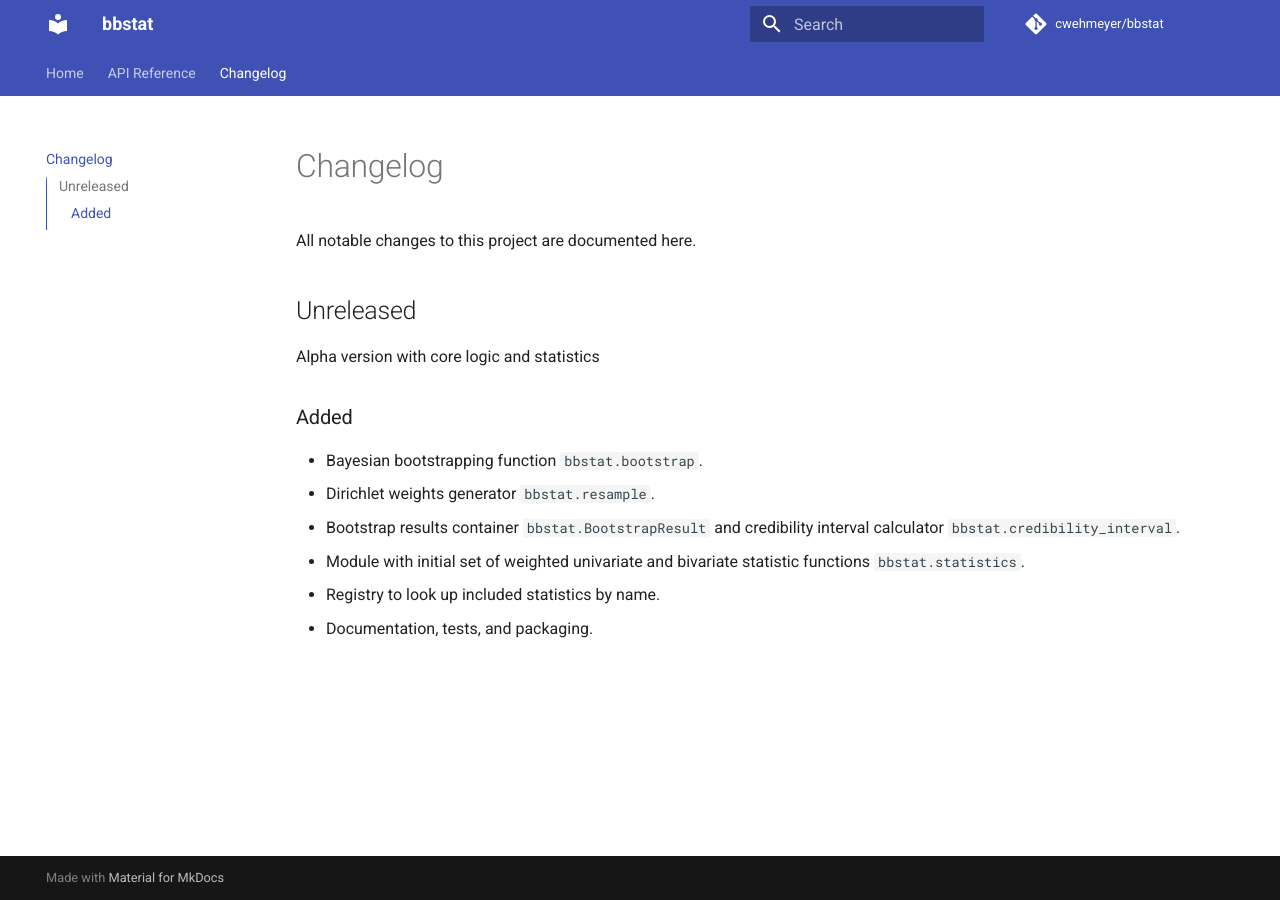
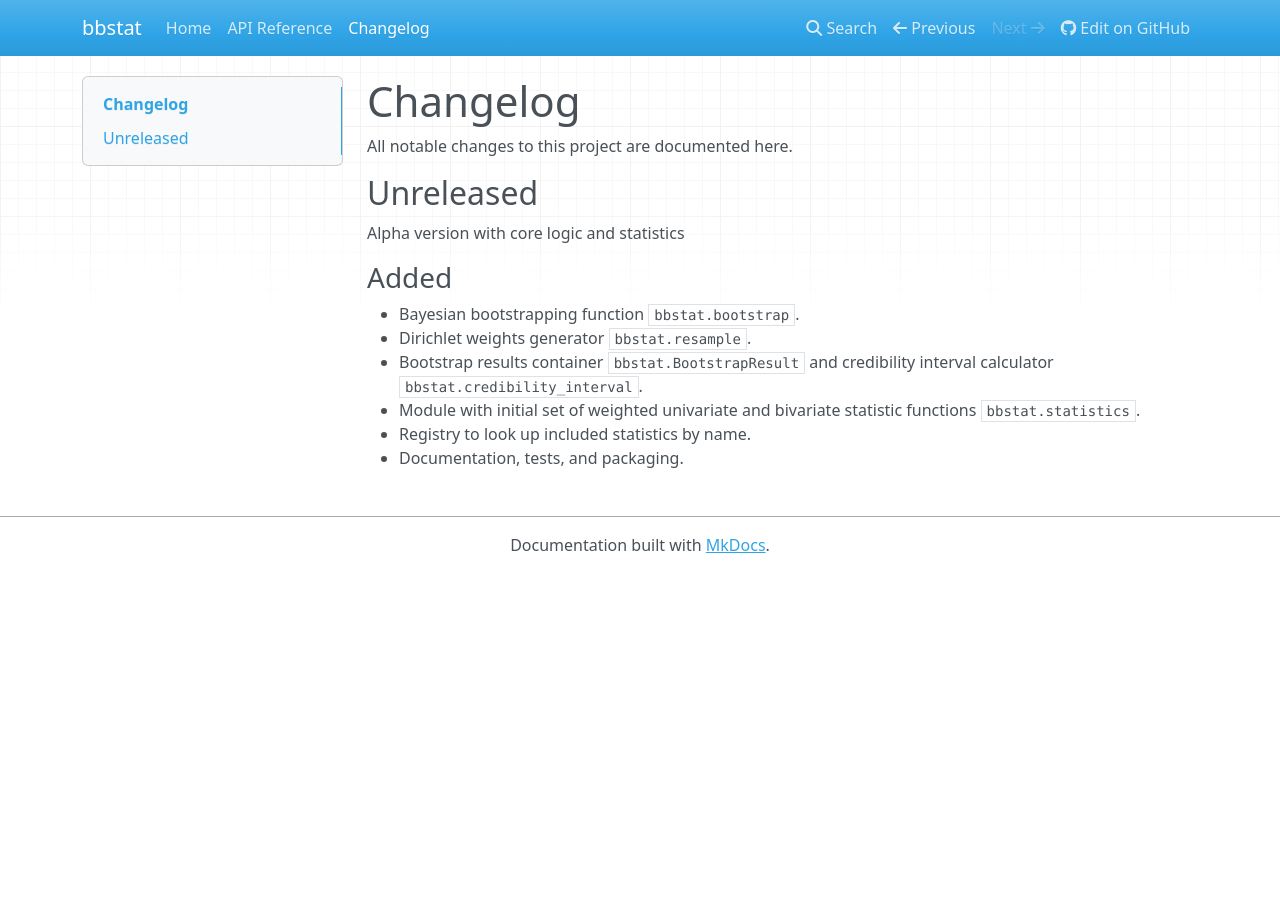
Before and after one commit to cwehmeyer/bbstat, an MkDocs documentation site: the page built from docs/changelog.md, in a window 1280 px wide. Built offline with MkDocs 1.6.1, drawn with Linux system fonts in a browser that asks for light colours; nearby versions of some CDN libraries; comment, search, counter and statistics services are not loaded.

Commit message:
Change documentation theme.

```diff
--- a/mkdocs.yml
+++ b/mkdocs.yml
@@ -1,9 +1,8 @@
 site_name: bbstat
 site_url: https://cwehmeyer.github.io/bbstat/
-repo_url: https://github.com/cwehmeyer/bbstat
-repo_name: cwehmeyer/bbstat
+repo_url: https://github.com/cwehmeyer/bbstat/
 theme:
-  name: material
+  name: mkdocs
   features:
     - navigation.tabs
     - navigation.sections
--- a/pyproject.toml
+++ b/pyproject.toml
@@ -52,8 +52,6 @@ docs = [
     "mkdocs",
     "mkdocs-autorefs",
     "mkdocs-get-deps",
-    "mkdocs-material",
-    "mkdocs-material-extensions",
     "mkdocs-include-markdown-plugin",
     "mkdocstrings[python]",
 ]
```
